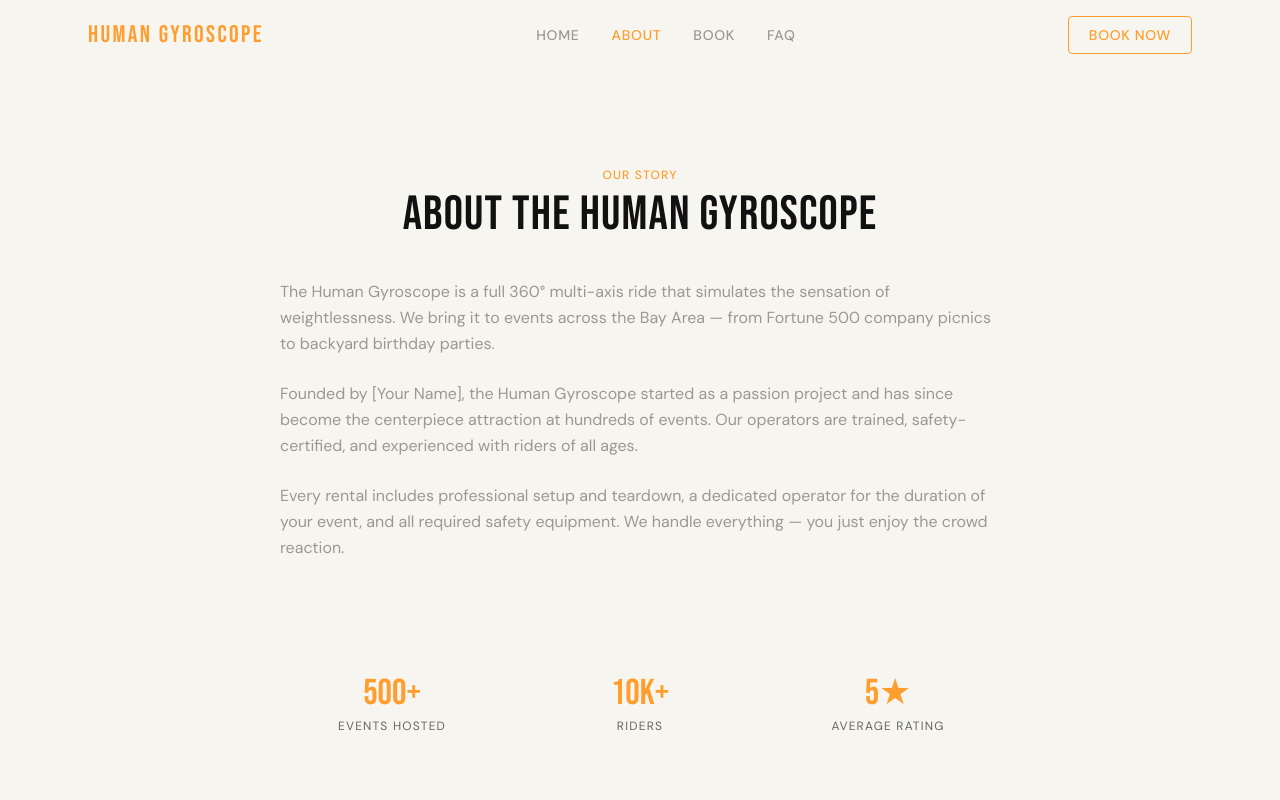
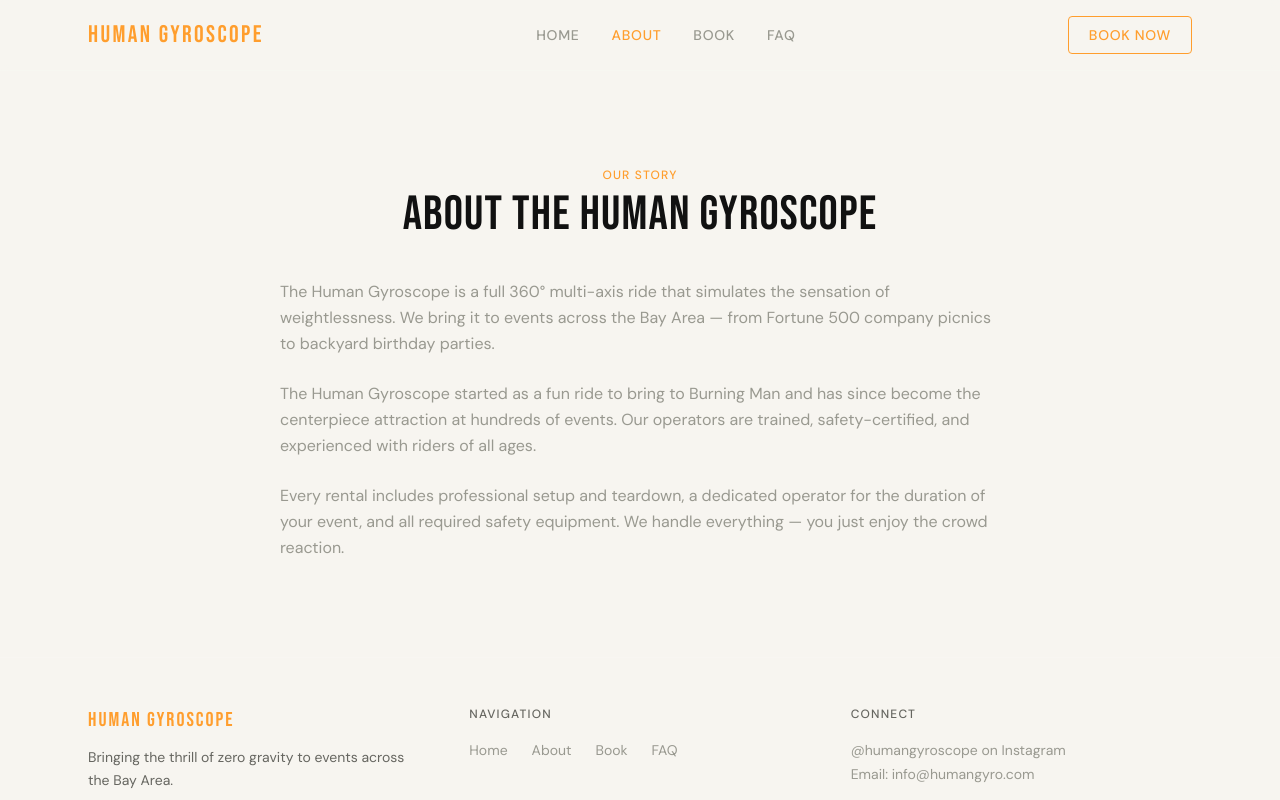
Before and after one commit to tastyjustice/humangyro, a Next.js app: page /about in a window 1280 px wide. Shown: the top 800 px of the page. Built offline with nearby package versions, Linux system fonts and the light colour scheme.

Commit message:
added 2nd video and cleaned up about page

```diff
--- a/src/app/about/page.tsx
+++ b/src/app/about/page.tsx
@@ -27,8 +27,7 @@ export default function AboutPage() {
         </p>
         <p>
           {/* Replace with your real origin story */}
-          Founded by [Your Name], the Human Gyroscope started as a passion
-          project and has since become the centerpiece attraction at hundreds
+          The Human Gyroscope started as a fun ride to bring to Burning Man and has since become the centerpiece attraction at hundreds
           of events. Our operators are trained, safety-certified, and
           experienced with riders of all ages.
         </p>
@@ -38,22 +37,6 @@ export default function AboutPage() {
           equipment. We handle everything — you just enjoy the crowd reaction.
         </p>
       </div>
-
-      {/* Stats strip */}
-      <div className="mt-16 grid grid-cols-3 gap-6 border-t border-white/10 pt-12 text-center">
-        {[
-          { value: "500+", label: "Events Hosted" },
-          { value: "10k+", label: "Riders" },
-          { value: "5★", label: "Average Rating" },
-        ].map((stat) => (
-          <div key={stat.label}>
-            <p className="font-display text-4xl text-brand-orange">{stat.value}</p>
-            <p className="mt-1 text-xs tracking-widest uppercase text-brand-gray">
-              {stat.label}
-            </p>
-          </div>
-        ))}
-      </div>
     </div>
   );
 }
--- a/src/app/page.tsx
+++ b/src/app/page.tsx
@@ -22,7 +22,7 @@ const bannerItems = [
   "HEART-POUNDING",
   "360° ROTATION",
   "BOOK YOUR EVENT",
-  "THE CROWD PLEASER",
+  "FUN FOR ALL AGES",
   "BAY AREA",
 ];
 
@@ -98,12 +98,18 @@ export default function HomePage() {
                   title="Human Gyroscope in action at a live event"
               />
           </div>
+            <div className="px-6 py-24">
+                <VideoEmbed
+                    src="/videos/night2xspeed.mp4"
+                    title="Human Gyroscope in action after dark"
+                />
+            </div>
       </section>
 
       {/* ── 4. Reviews ──────────────────────────────────────────────────── */}
       <section className="mx-auto max-w-6xl px-6 py-24">
         <SectionHeading
-          eyebrow="What people say"
+          eyebrow="Real Reviews"
           heading="CROWD APPROVED"
         />
         <div className="mt-12 grid gap-6 sm:grid-cols-2 lg:grid-cols-4">
```
